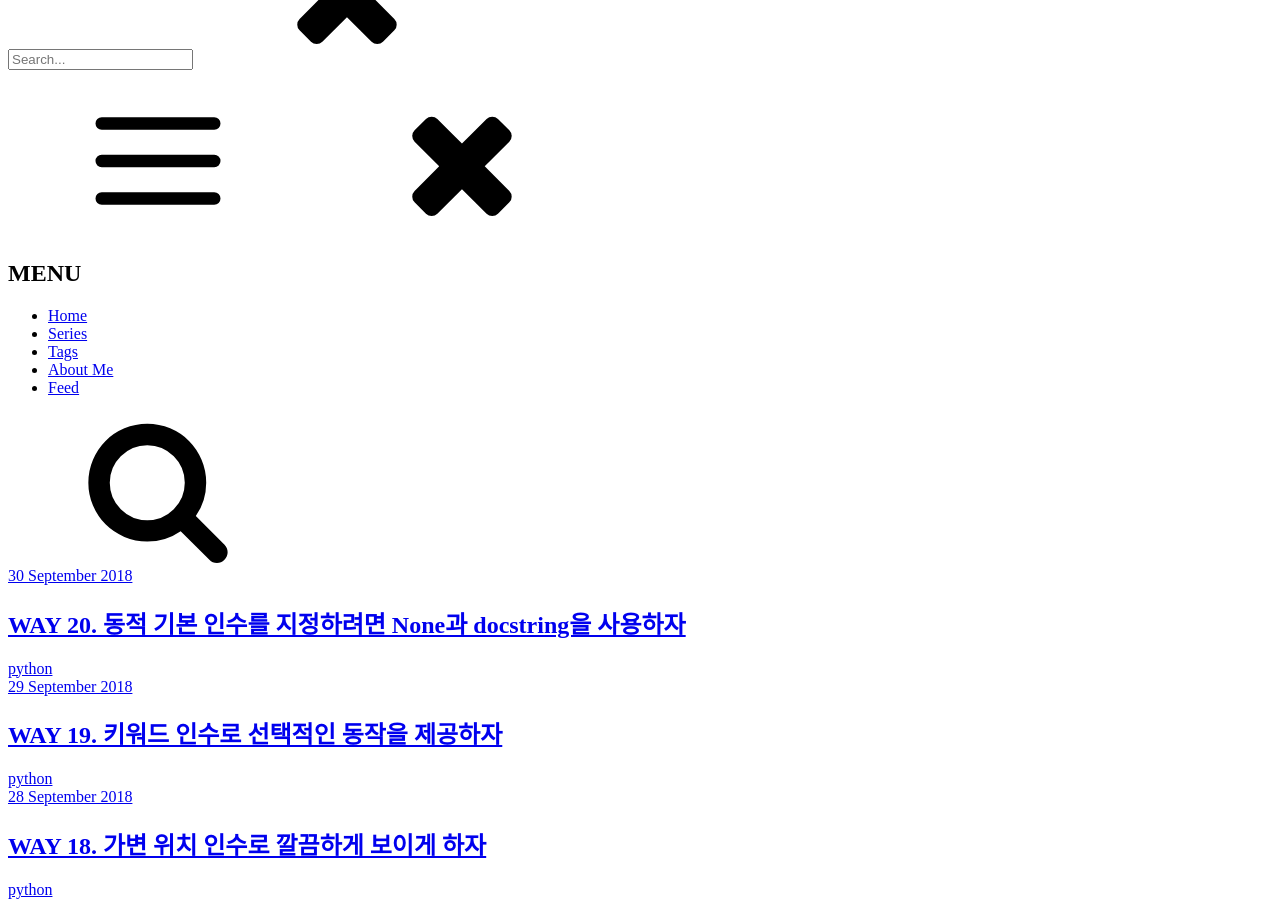
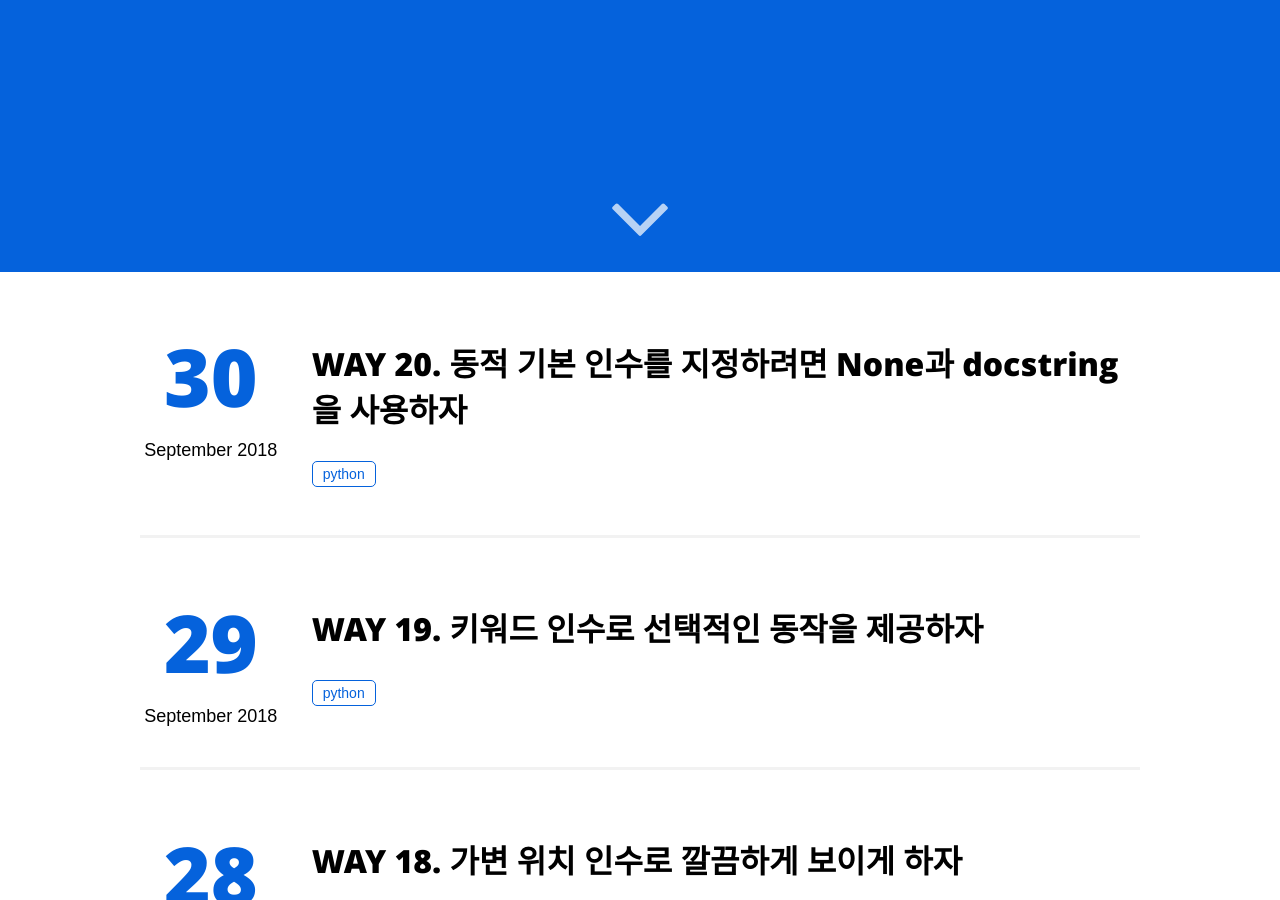
Before and after one commit to hcnoh/blog-prev, a Jekyll site: the page built from index.html, in a window 1280 px wide and 900 px high, scrolled down 628 px. Built offline with Jekyll 4.4.1, drawn with Linux system fonts in a browser that asks for light colours.

Commit message:
Update _config.yml

```diff
--- a/_config.yml
+++ b/_config.yml
@@ -1,8 +1,8 @@
 # Site settings
 title: HCNOH's blog
 description: HCNOH's blog
-baseurl: "blog-prev/" # the subpath of your site, e.g. /blog
-url: "https://hcnoh.github.io" # the base hostname & protocol for your site e.g. http://willianjusten.com.br
+baseurl: "" # the subpath of your site, e.g. /blog
+url: "https://hcnoh.github.io/blog-prev/" # the base hostname & protocol for your site e.g. http://willianjusten.com.br
 
 # User settings
 username: HCNOH
```
